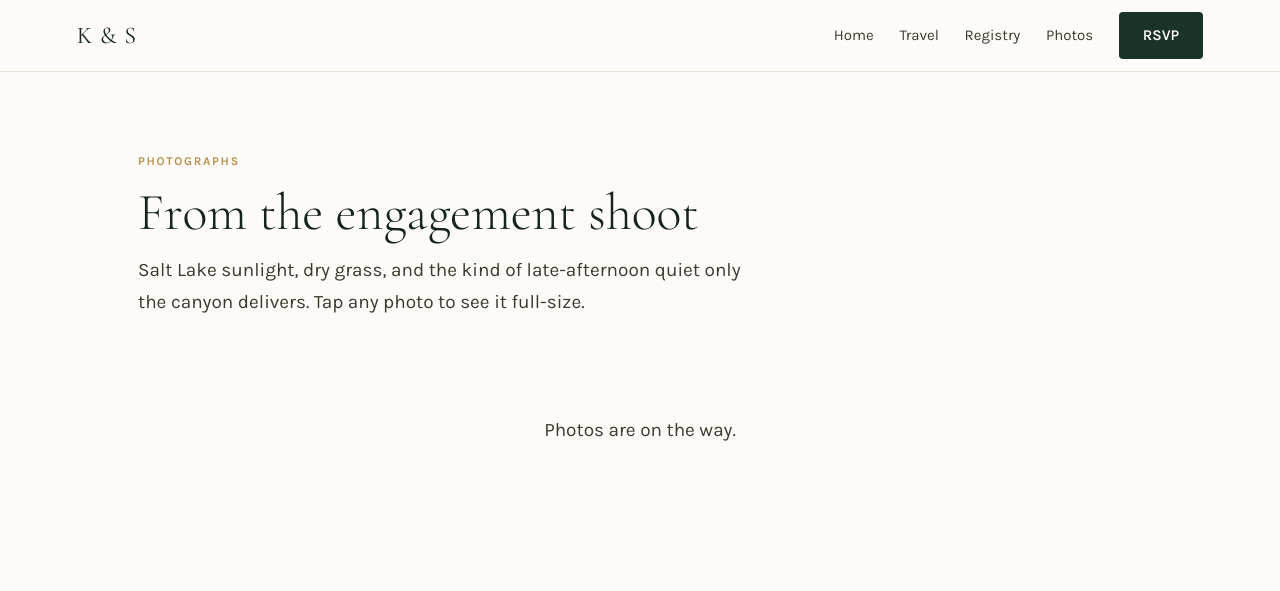
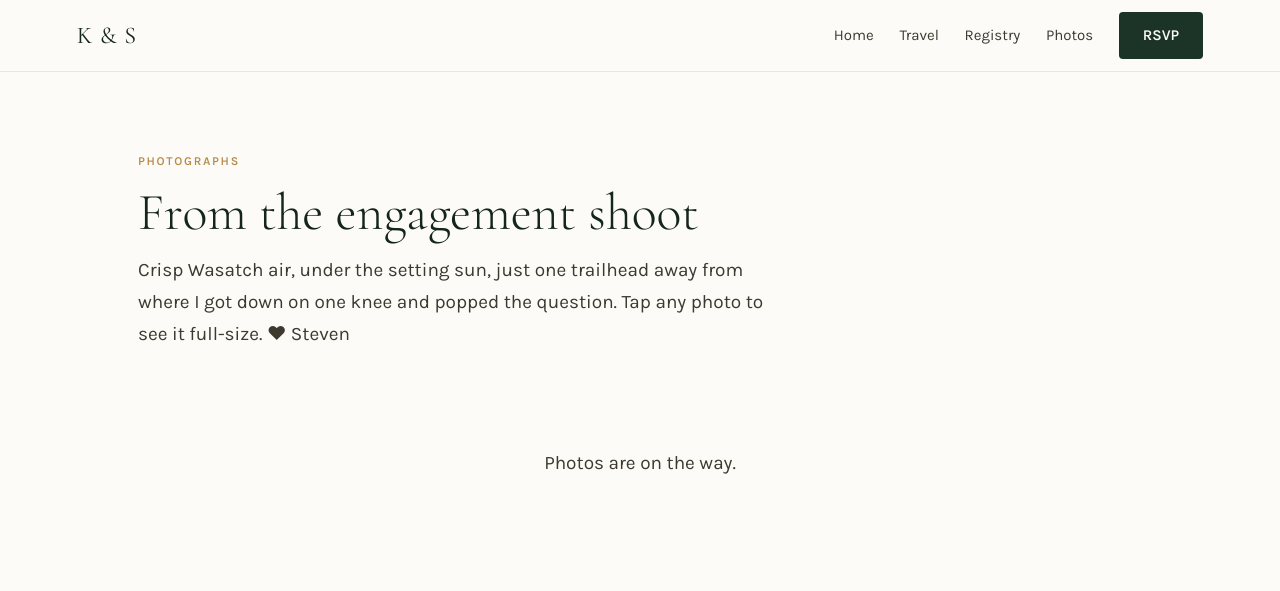
Before and after one commit to stnielse/aws-wedding-website, a Django app: page /gallery/ in a window 1280 px wide. Shown: the top 591 px of the page. Run offline with Django 5.2, Linux system fonts and the light colour scheme; data that the repository does not hold is empty.

Commit message:
local url fix and gallery template update

```diff
--- a/backend/config/urls.py
+++ b/backend/config/urls.py
@@ -15,6 +15,8 @@ Including another URLconf
     2. Add a URL to urlpatterns:  path('blog/', include('blog.urls'))
 """
 
+from django.conf import settings
+from django.conf.urls.static import static
 from django.contrib import admin
 from django.urls import include, path
 
@@ -24,3 +26,8 @@ urlpatterns = [
     path('gallery/', include('gallery.urls')),
     path('', include('pages.urls')),
 ]
+
+# Serve MEDIA_URL from disk in local dev only. Production uses S3 + CloudFront,
+# so MEDIA_URL isn't set and this branch is a no-op.
+if settings.DEBUG and getattr(settings, 'MEDIA_URL', None):
+    urlpatterns += static(settings.MEDIA_URL, document_root=settings.MEDIA_ROOT)
--- a/backend/templates/gallery.html
+++ b/backend/templates/gallery.html
@@ -7,7 +7,7 @@
     <div class="gallery-page__intro">
       <div class="eyebrow">Photographs</div>
       <h1 class="h-section">From the engagement shoot</h1>
-      <p class="body gallery-page__lead">Salt Lake sunlight, dry grass, and the kind of late-afternoon quiet only the canyon delivers. Tap any photo to see it full-size.</p>
+      <p class="body gallery-page__lead">Crisp Wasatch air, under the setting sun, just one trailhead away from where I got down on one knee and popped the question. Tap any photo to see it full-size. &hearts; Steven</p>
     </div>
 
     <script type="application/json" id="gallery-data">{{ gallery_data_json|safe }}</script>
```
